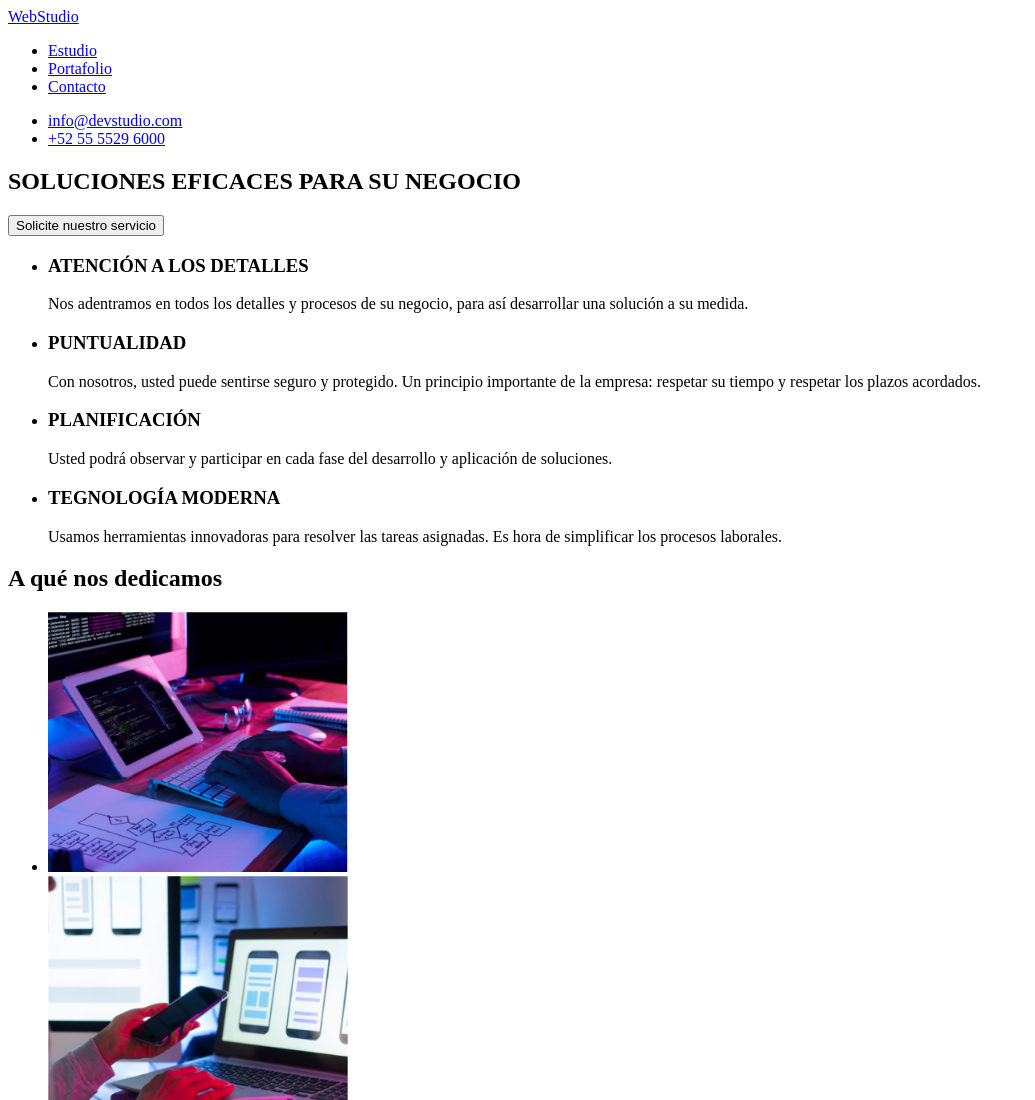
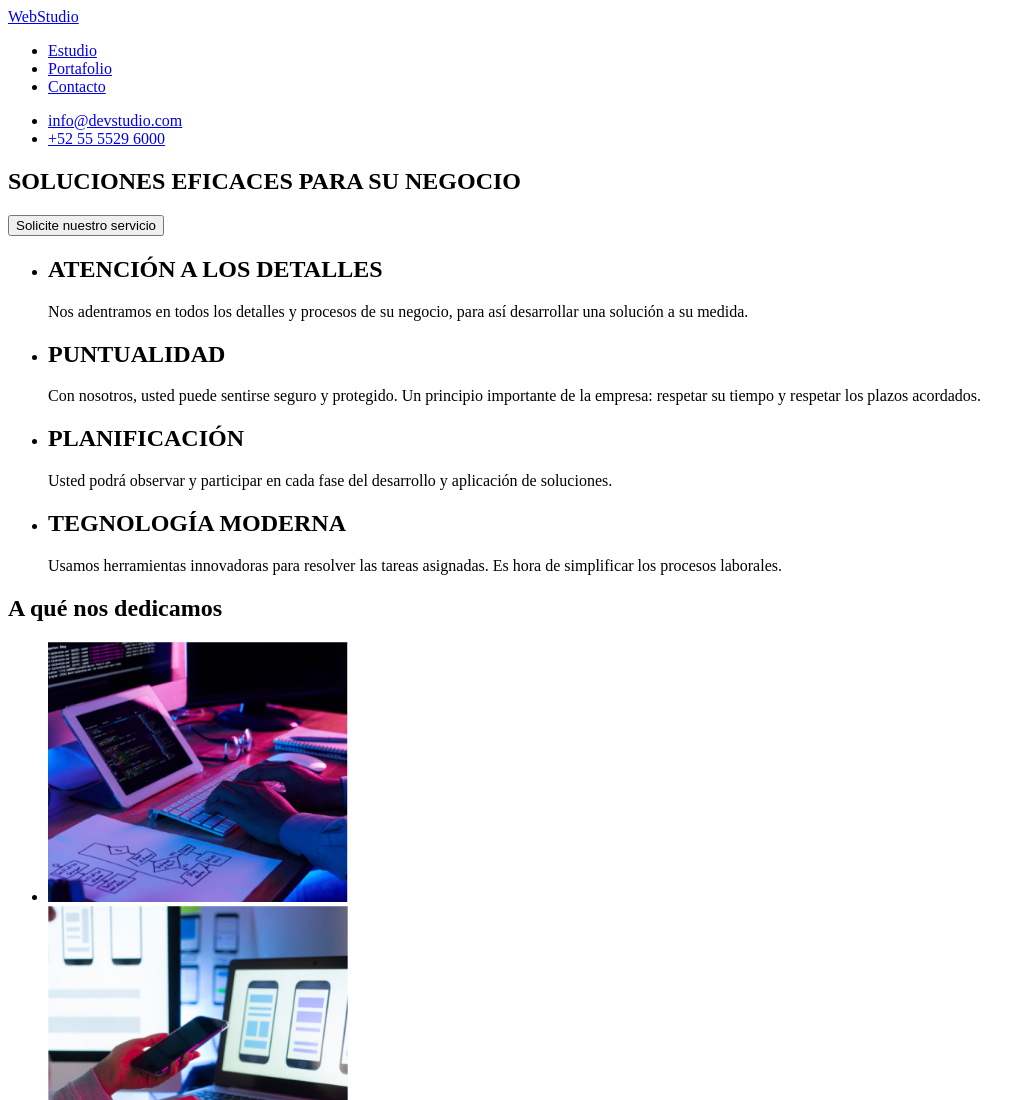
Before and after one commit to Seb4sCod3/goit-markup-hw-01, a plain HTML site: page index.html in a window 1280 px wide. Shown: the top 1100 px of the page, without its empty margins (0-1035 px from the left). Drawn offline with Linux system fonts and the light colour scheme.

Commit message:
cambio de H3 a H2 lineas 31 38 46

```diff
--- a/index.html
+++ b/index.html
@@ -28,14 +28,14 @@
       <section>
         <ul>
           <li>
-            <h3>ATENCIÓN A LOS DETALLES</h3>
+            <h2>ATENCIÓN A LOS DETALLES</h2>
             <p>
               Nos adentramos en todos los detalles y procesos de su negocio,
               para así desarrollar una solución a su medida.
             </p>
           </li>
           <li>
-            <h3>PUNTUALIDAD</h3>
+            <h2>PUNTUALIDAD</h2>
             <p>
               Con nosotros, usted puede sentirse seguro y protegido. Un
               principio importante de la empresa: respetar su tiempo y respetar
@@ -43,14 +43,14 @@
             </p>
           </li>
           <li>
-            <h3>PLANIFICACIÓN</h3>
+            <h2>PLANIFICACIÓN</h2>
             <p>
               Usted podrá observar y participar en cada fase del desarrollo y
               aplicación de soluciones.
             </p>
           </li>
           <li>
-            <h3>TEGNOLOGÍA MODERNA</h3>
+            <h2>TEGNOLOGÍA MODERNA</h2>
             <p>
               Usamos herramientas innovadoras para resolver las tareas
               asignadas. Es hora de simplificar los procesos laborales.
```
